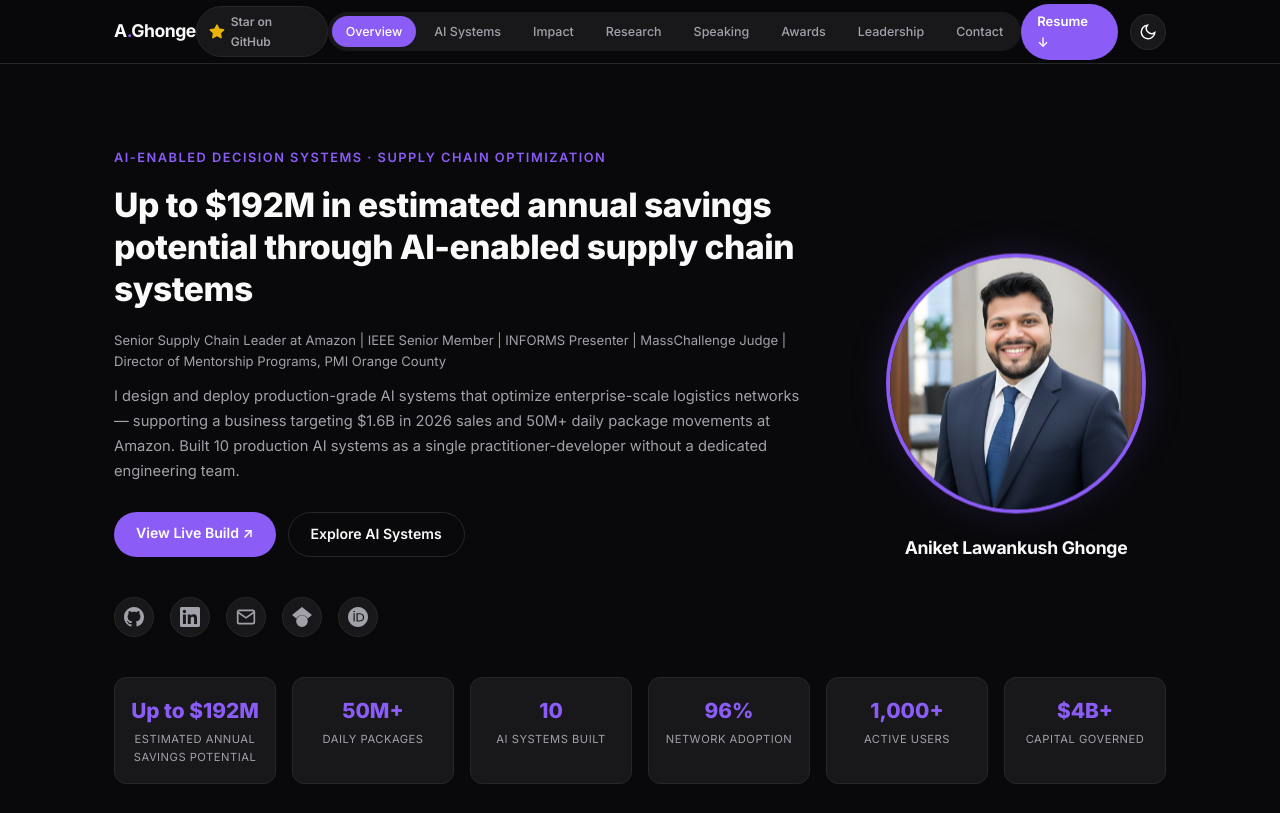
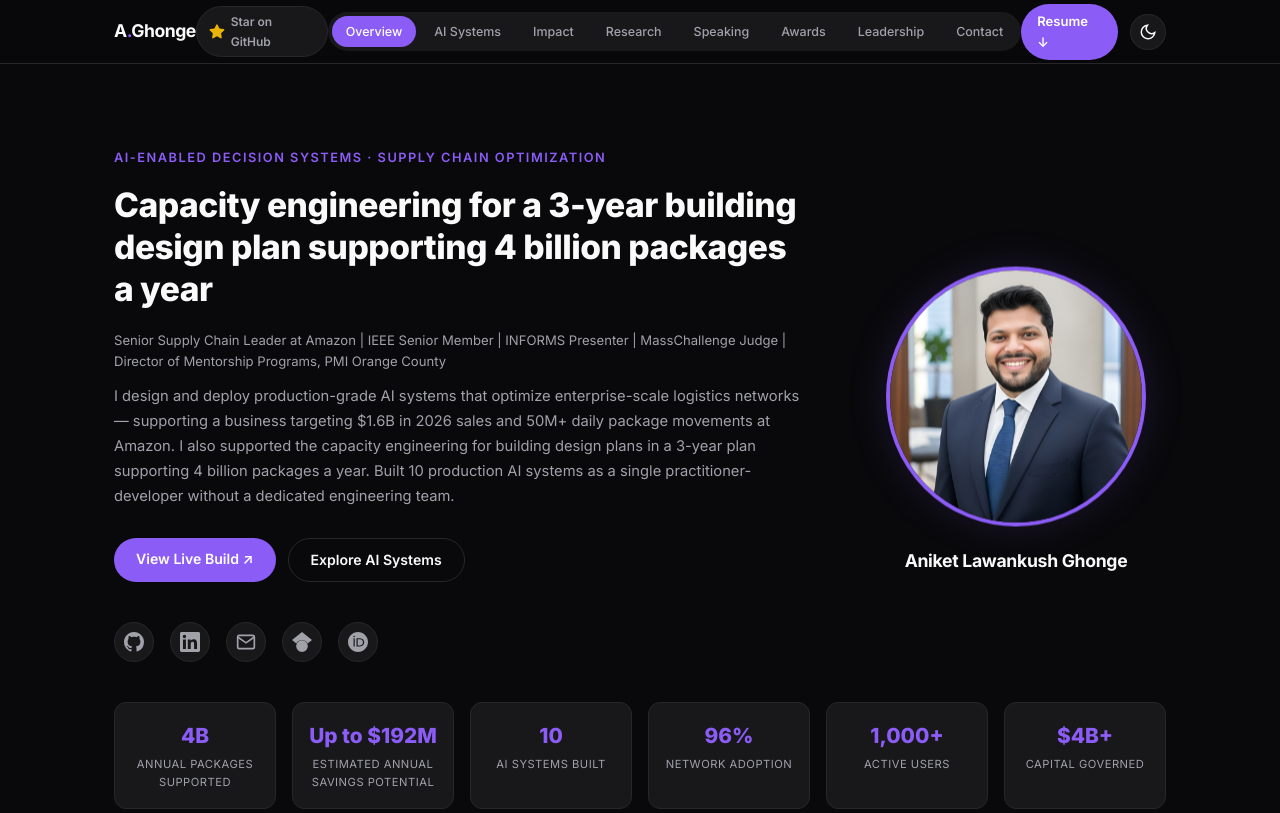
Before and after one commit to ghongeaniket24-byte/aniketghonge-portfolio, a plain HTML site: page index.html in a window 1280 px wide. Shown: the top 813 px of the page. Drawn offline with Linux system fonts and the light colour scheme.

Commit message:
Lead with 4B packages Nov 26, 2026: H1 + stats + meta/JSON-LD now lead with capacity engineering for a 3-year plan supporting 4 billion packages a year

```diff
--- a/index.html
+++ b/index.html
@@ -4,9 +4,9 @@
 <meta charset="UTF-8">
 <meta name="viewport" content="width=device-width, initial-scale=1.0">
 <title>Aniket Ghonge — AI-Enabled Supply Chain Systems</title>
-<meta name="description" content="Aniket Ghonge — Senior Supply Chain Leader at Amazon. AI-enabled decision systems, up to $192M in estimated annual savings potential, 10 production-grade AI systems built independently.">
+<meta name="description" content="Aniket Ghonge — Senior Supply Chain Leader at Amazon. Capacity engineering for a 3-year building design plan supporting 4 billion packages a year; AI-enabled decision systems with up to $192M in estimated annual savings potential.">
 <meta property="og:title" content="Aniket Ghonge — AI-Enabled Supply Chain Systems">
-<meta property="og:description" content="Senior Supply Chain Leader at Amazon. AI-enabled decision systems, up to $192M in estimated annual savings potential.">
+<meta property="og:description" content="Senior Supply Chain Leader at Amazon. Capacity engineering for a 3-year building design plan supporting 4 billion packages a year; up to $192M in estimated annual savings potential.">
 <meta property="og:type" content="website">
 <meta property="og:url" content="https://aniketghonge.com/">
 <meta property="og:image" content="https://aniketghonge.com/og-image.jpg">
@@ -15,7 +15,7 @@
 <meta property="og:image:alt" content="Aniket Ghonge — Senior Supply Chain Leader at Amazon">
 <meta name="twitter:card" content="summary_large_image">
 <meta name="twitter:title" content="Aniket Ghonge — AI-Enabled Supply Chain Systems">
-<meta name="twitter:description" content="Senior Supply Chain Leader at Amazon. AI-enabled decision systems, up to $192M in estimated annual savings potential.">
+<meta name="twitter:description" content="Senior Supply Chain Leader at Amazon. Capacity engineering for a 3-year building design plan supporting 4 billion packages a year; up to $192M in estimated annual savings potential.">
 <meta name="twitter:image" content="https://aniketghonge.com/og-image.jpg">
 <link rel="canonical" href="https://aniketghonge.com/">
 <script type="application/ld+json">
@@ -27,6 +27,7 @@
   "jobTitle": "Senior Supply Chain Leader",
   "worksFor": {"@type": "Organization", "name": "Amazon"},
   "url": "https://aniketghonge.com",
+  "description": "Senior Supply Chain Leader at Amazon. Capacity engineering for a 3-year building design plan supporting 4 billion packages a year; AI-enabled decision systems with up to $192M in estimated annual savings potential.",
   "sameAs": [
     "https://www.linkedin.com/in/aniketghonge/",
     "https://github.com/ghongeaniket24-byte",
@@ -449,9 +450,9 @@ section.section-visible::after { width: 200px; }
     <div class="hero-grid">
       <div class="fade-up">
         <span class="hero-eyebrow">AI-ENABLED DECISION SYSTEMS · SUPPLY CHAIN OPTIMIZATION</span>
-        <h1>Up to $192M in estimated annual savings potential through AI-enabled supply chain systems</h1>
+        <h1>Capacity engineering for a 3-year building design plan supporting 4 billion packages a year</h1>
         <p class="hero-subtitle">Senior Supply Chain Leader at Amazon | IEEE Senior Member | INFORMS Presenter | MassChallenge Judge | Director of Mentorship Programs, PMI Orange County</p>
-        <p class="hero-role">I design and deploy production-grade AI systems that optimize enterprise-scale logistics networks — supporting a business targeting $1.6B in 2026 sales and 50M+ daily package movements at Amazon. Built 10 production AI systems as a single practitioner-developer without a dedicated engineering team.</p>
+        <p class="hero-role">I design and deploy production-grade AI systems that optimize enterprise-scale logistics networks — supporting a business targeting $1.6B in 2026 sales and 50M+ daily package movements at Amazon. I also supported the capacity engineering for building design plans in a 3-year plan supporting 4 billion packages a year. Built 10 production AI systems as a single practitioner-developer without a dedicated engineering team.</p>
         <div class="hero-ctas">
           <a href="https://slotting-app-cyan.vercel.app" target="_blank" rel="noopener" class="cta-primary">View Live Build ↗</a>
           <a href="#ai-systems" class="cta-secondary">Explore AI Systems</a>
@@ -473,12 +474,12 @@ section.section-visible::after { width: 200px; }
     <!-- Stats -->
     <div class="stats-row fade-up stagger-3">
       <div class="stat-item">
+        <div class="stat-value">4B</div>
+        <div class="stat-label">Annual Packages Supported</div>
+      </div>
+      <div class="stat-item">
         <div class="stat-value">Up to $192M</div>
         <div class="stat-label">Estimated Annual Savings Potential</div>
-      </div>
-      <div class="stat-item">
-        <div class="stat-value">50M+</div>
-        <div class="stat-label">Daily Packages</div>
       </div>
       <div class="stat-item">
         <div class="stat-value">10</div>
```
Also changed, not shown: data/profile.json (+1 -1 lines).
